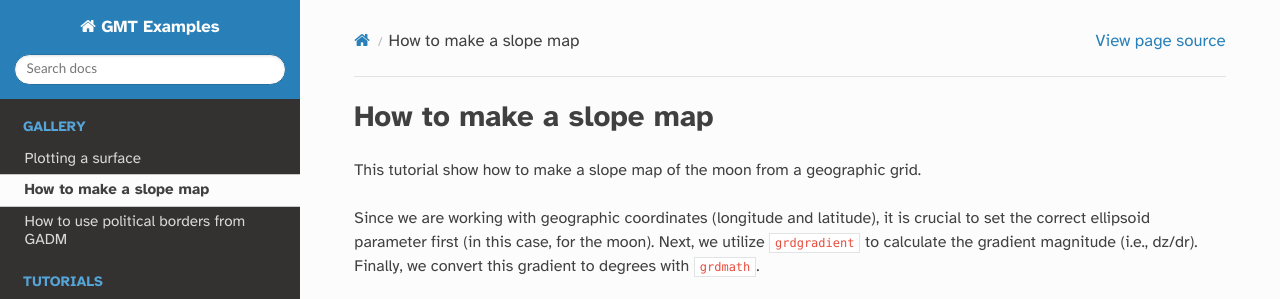
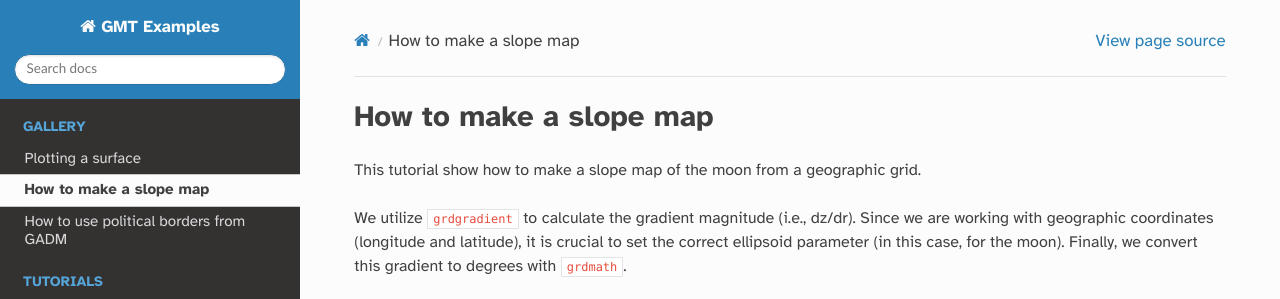
Before and after one commit to GenericMappingTools/gmt-examples, a Sphinx documentation site: the page built from docs/gallery/images/slope.rst, in a window 1280 px wide, cut to the strip 0-299 px from the top of the page. Built offline with Sphinx 7.4.7 and the Read the Docs theme 2.0.0, drawn with Linux system fonts in a browser that asks for light colours.

Commit message:
Remove gmt set and reorder the text.

```diff
--- a/docs/gallery/images/slope.rst
+++ b/docs/gallery/images/slope.rst
@@ -3,17 +3,16 @@ How to make a slope map
 
 This tutorial show how to make a slope map of the moon from a geographic grid.
 
+We utilize ``grdgradient`` to calculate the gradient magnitude (i.e., dz/dr).
 Since we are working with geographic coordinates (longitude and latitude),
-it is crucial to set the correct ellipsoid parameter first (in this case, for the moon).
-Next, we utilize ``grdgradient`` to calculate the gradient magnitude (i.e., dz/dr).
+it is crucial to set the correct ellipsoid parameter (in this case, for the moon).
 Finally, we convert this gradient to degrees with ``grdmath``.
 
 .. gmtplot::
 
    # Make a slope map of the moon.
-   gmt set PROJ_ELLIPSOID moon
    # Calculate gradient magnitude
-   gmt grdgradient @moon_relief_15m -D -Sgradient.nc -fg
+   gmt grdgradient @moon_relief_15m -D -Sgradient.nc -fg --PROJ_ELLIPSOID=moon
    # Convert gradient to degrees
    gmt grdmath gradient.nc ATAND = moon_slope.nc
    # Make map with colorbar
```
